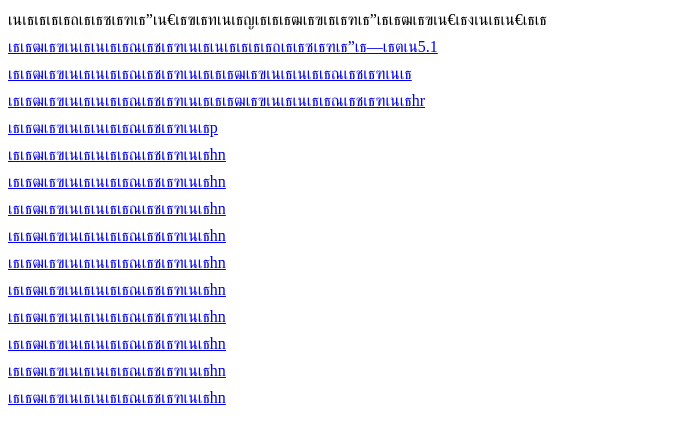
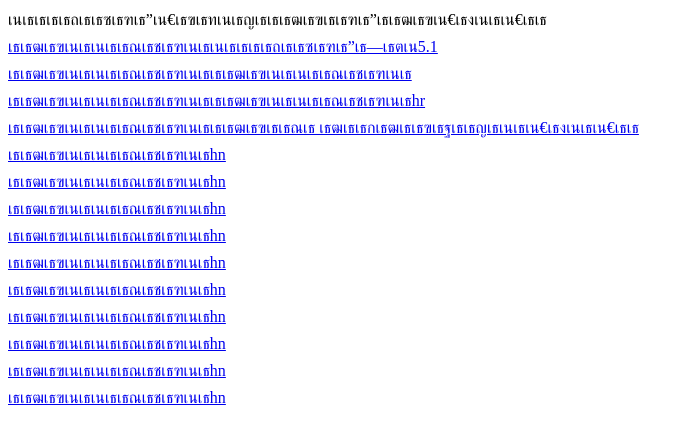
Before and after one commit to meen6767/meen6767, a plain HTML site: page index.html in a window 1280 px wide. Shown: the whole page, without its empty margins (0-692 px from the left). Drawn offline with Linux system fonts and the light colour scheme.

Commit message:
Change link text for image usage instruction
Updated link text for clarity on image usage in web pages.

```diff
--- a/index.html
+++ b/index.html
@@ -8,7 +8,7 @@
     <a href="100.html" target=_blank>การใช้คำสั่งแบบฝึกหัดที่5.1</a><br>
      <a href="3.5.html" target=_parent>การใช้คำสั่งการใช้คำสั่ง</a><br>
      <a href="3.6.html" target=_self>การใช้คำสั่งการใช้คำสั่งhr</a><br>
-     <a href="5.16.html" target=_top>การใช้คำสั่งp</a><br>
+     <a href="5.16.html" target=_top>การใช้คำสั่งการนำภาพมาประกอบในเว็บเพจ</a><br>
       <a href="5.5.html" target=_blank>การใช้คำสั่งhn</a><br>
       <a href="5.9.html" target=_blank>การใช้คำสั่งhn</a><br>
       <a href="6.2.html" target=_blank>การใช้คำสั่งhn</a><br>
```
